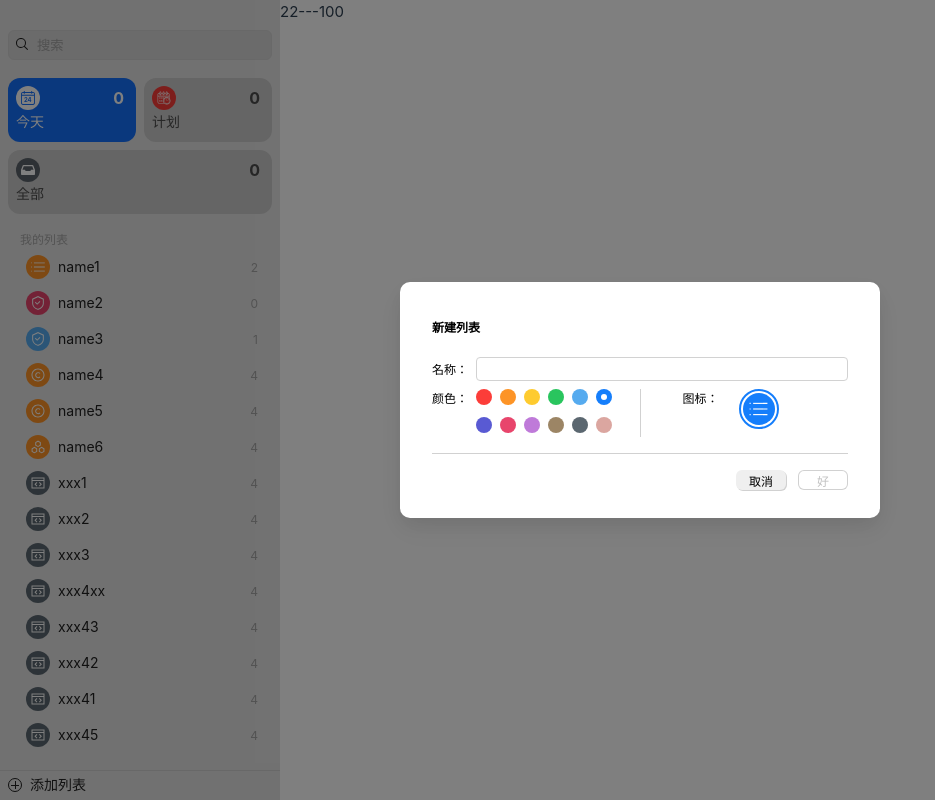
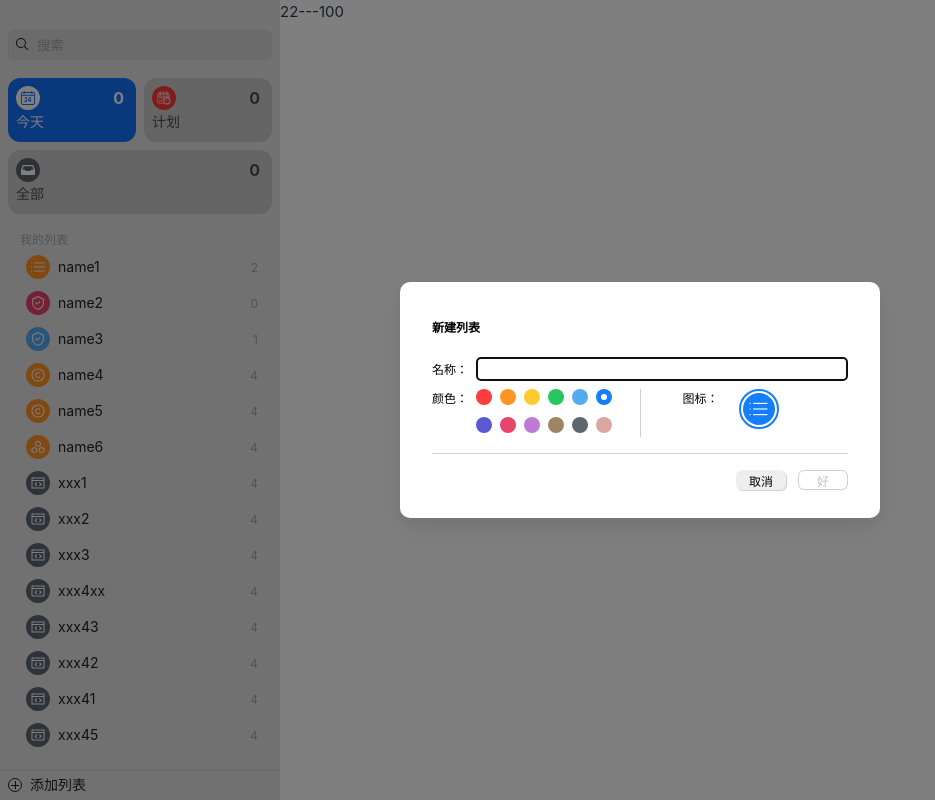
Before and after one commit to nppp1990/easy-todo, a Vue app: page / in a window 1280 px wide. Both pictures are taken after a click on the element "添加列表". Shown: the whole page, without its empty margins (0-935 px from the left). Built offline with nearby package versions, Linux system fonts and the light colour scheme.

Commit message:
typeDialog的input自动聚焦

```diff
--- a/src/components/menu/MenuLayout.vue
+++ b/src/components/menu/MenuLayout.vue
@@ -20,9 +20,9 @@
     <type-list-layout ref="typeList" style="margin-top: 16px; margin-bottom: 30px; " />
     <div class="bottom-add bottom-divider">
       <div class="add"></div>
-      <span @click="showCreateTypeDialog = true">添加列表</span>
+      <span @click="showTypeDialog = true">添加列表</span>
     </div>
-    <el-dialog v-model="showCreateTypeDialog"
+    <el-dialog v-model="showTypeDialog"
                :close-on-click-modal="false"
                width="480px"
                @closed="onDialogAnimationEnd"
@@ -49,7 +49,16 @@ export default {
     return {
       currentCard: 1,
       searchText: '',
-      showCreateTypeDialog: false,
+      showTypeDialog: false,
+    }
+  },
+  watch: {
+    showTypeDialog(newShow) {
+      if (newShow) {
+        this.$nextTick(()=>{
+          this.$refs.dialogContent.autoFocus()
+        })
+      }
     }
   },
   methods: {
@@ -60,7 +69,7 @@ export default {
       this.searchText = ''
     },
     onDialogClosed(res) {
-      this.showCreateTypeDialog = false
+      this.showTypeDialog = false
       if (res) {
         console.log('----submit', res)
         this.$store.dispatch(ACTION_CREATE_TYPE, res).then(typeInfo => {
--- a/src/components/menu/TypeDialogLayout.vue
+++ b/src/components/menu/TypeDialogLayout.vue
@@ -3,7 +3,7 @@
     <h4>新建列表</h4>
     <div class="name-layout">
       <span>名称：</span>
-      <input type="text" v-model="typeName">
+      <input type="text" v-model="typeName" ref="nameInput">
     </div>
     <div class="label-layout">
       <div class="color-layout">
@@ -129,7 +129,16 @@ export default {
     // todo 点击气泡外部、关闭iconList
     onClickForm() {
       this.showIconList = false
+    },
+
+    autoFocus() {
+      // 这里用nextTick并不能使inout聚焦
+      setTimeout(()=>{
+        this.$refs.nameInput.focus()
+      })
     }
+
+
   }
 }
 </script>
```
